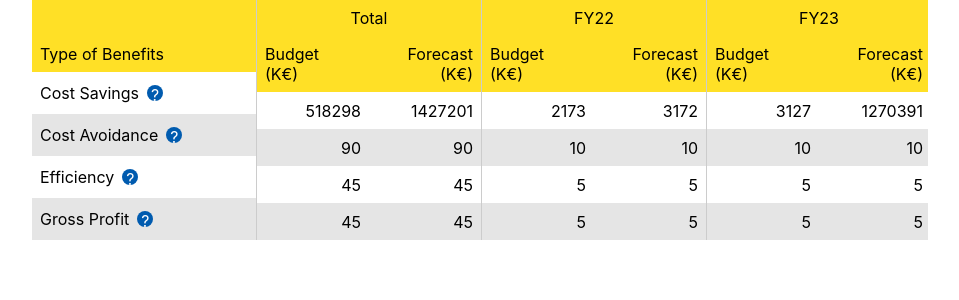
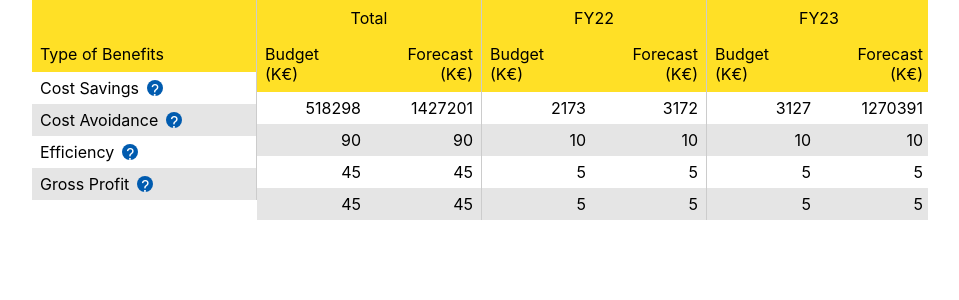
Before and after one commit to mWalrus/forecast-table-poc, a React (Create React App) app: page / in a window 1280 px wide. Shown: the top 300 px of the page, without its empty margins (160-1119 px from the left). Built offline with nearby package versions, Linux system fonts and the light colour scheme.

Commit message:
fix: scrollbar is no longer pushing content up in chrome

```diff
--- a/src/App.css
+++ b/src/App.css
@@ -9,7 +9,6 @@
   display: flex;
   flex-direction: row;
   width: 70%;
-  height: 30vh;
   margin: auto;
 }
 /* end: main table */
@@ -49,6 +48,7 @@
   flex-direction: column;
   border-right: 1px solid rgba(0, 0, 0, 0.2);
   min-width: 14em;
+  height: 100%;
 }
 
 .value-section {
@@ -73,6 +73,7 @@
   display: flex;
   flex-direction: row;
   align-items: center;
+  height: 1em;
 }
 
 .table-cell:not(.title-container) {
@@ -93,6 +94,7 @@
   display: flex;
   flex-direction: row;
   width: 100%;
+  height: 100%;
   overflow-x: scroll;
 }
 
```
